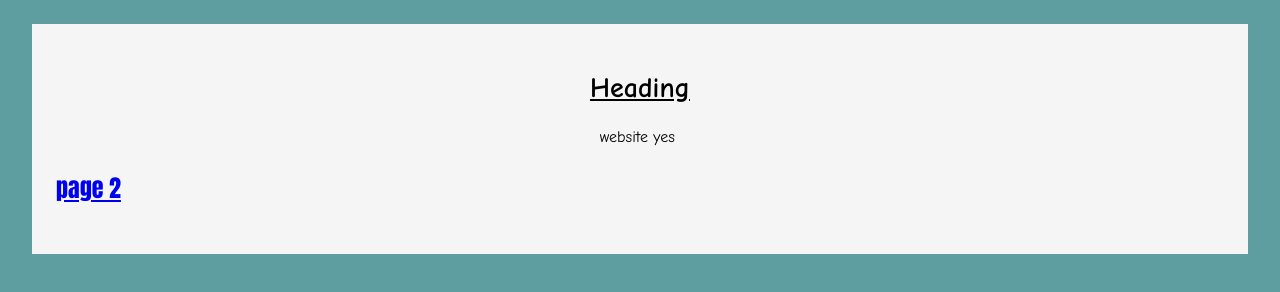
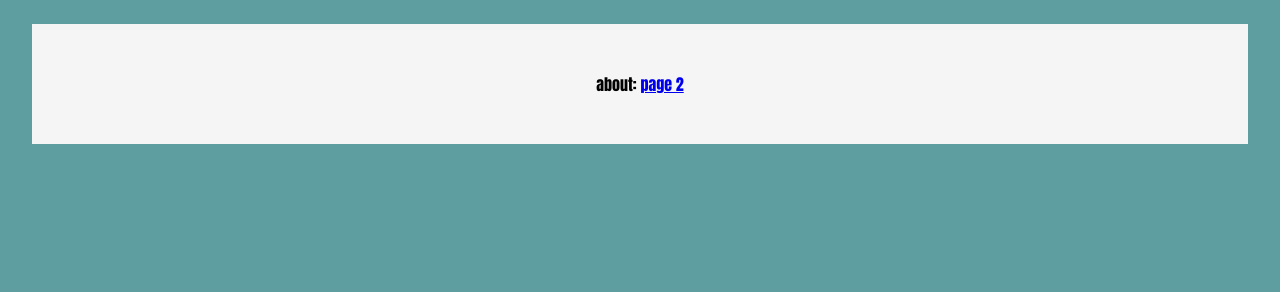
Before and after one commit to Pascal-ne/pneweb, a plain HTML site: page index.html in a window 1280 px wide. Drawn offline with Linux system fonts and the light colour scheme.

Commit message:
Update index.html

```diff
--- a/index.html
+++ b/index.html
@@ -3,10 +3,9 @@
     <head>
     <body>
     <div class=content>
- <p style="text-align:center"><span style="font-size:28px"><strong><u><span style="font-family:Comic Sans MS,cursive">Heading</span></u></strong></span></p>
+    <p style="text-align:center"><span style="font-size:28px"><strong> <u> </u></strong></span></p>
 
-<p style="text-align:center"><span style="font-family:Comic Sans MS,cursive"><span style="font-size:16px">website yes&nbsp;</span></span></p>
+   <p style="text-align:center"> <span style="font-size:16px"> about:  <a href="part2.html">page 2 </a> </span></p>
 
-<p> <a href="part2.html">page 2 </a> </p>
      </div>
      </body>
```
Lines whose indentation alone changed are shown as unchanged.
